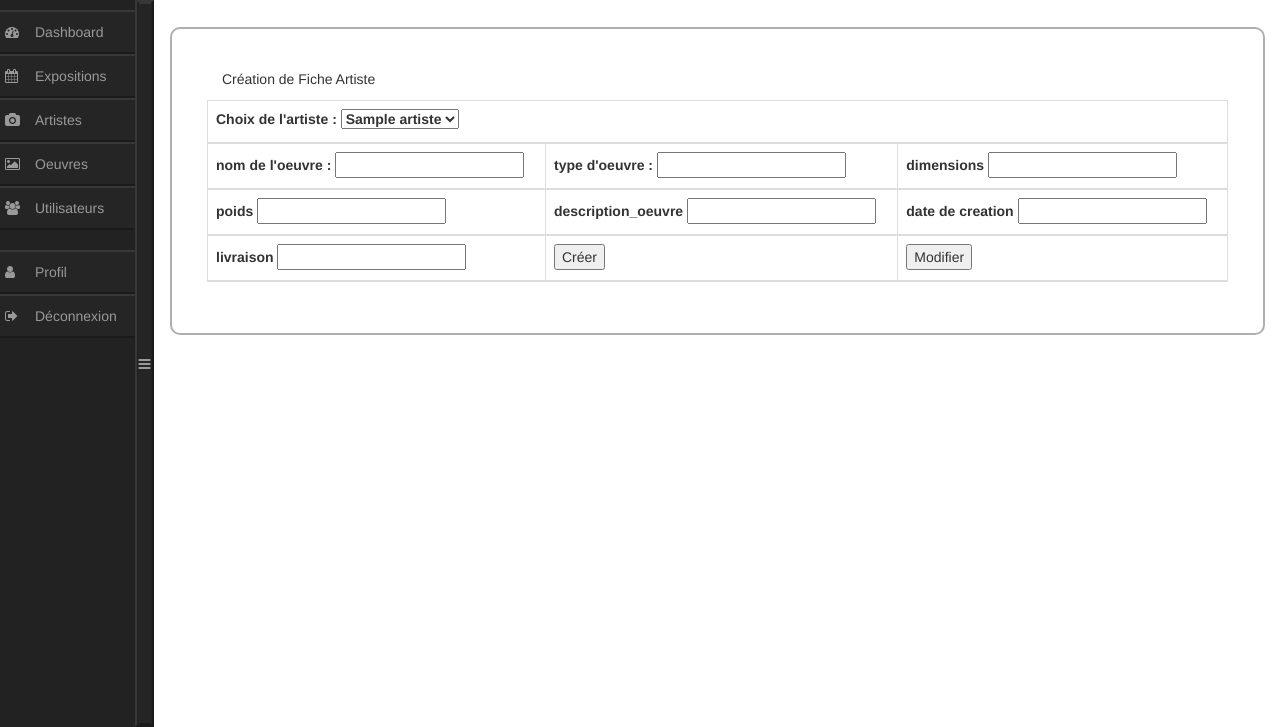
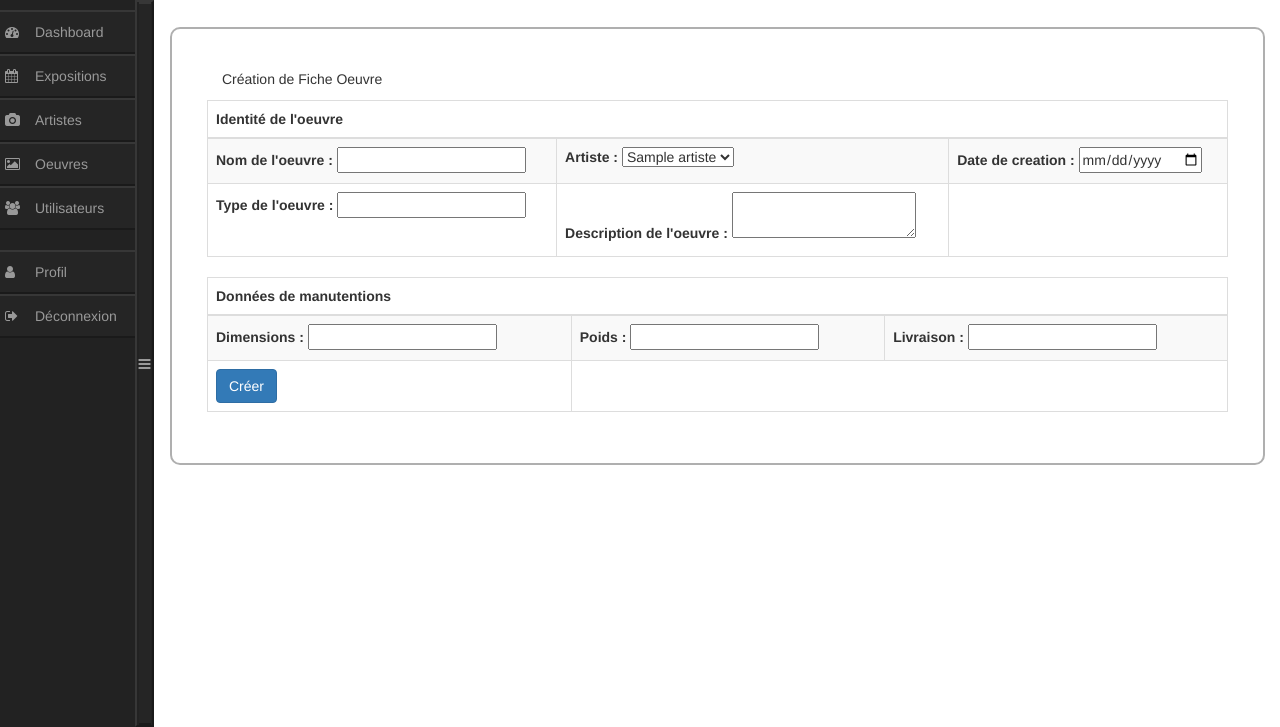
Before and after one commit to MisterPandaSTA/Art-Management, a PHP site: page /git/admin/oeuvre.php in a window 1280 px wide. Shown: the part 73-800 px from the top of the page. Run offline with PHP 8.4, Linux system fonts and the light colour scheme; the visitor is signed in with stand-in values (Sample User, id 1); tables that the repository leaves empty hold one stand-in row (values such as "Sample post").

Commit message:
avancé sur oeuvre

```diff
--- a/admin/includes/classes/class.artiste.php
+++ b/admin/includes/classes/class.artiste.php
@@ -244,10 +244,10 @@ class Artiste {
     function formArtiste($target) {
     ?>
     <form action="<?php echo $target; ?>" id="formCreateArtiste" method="post">
-        <div class="panel-heading">Création de Fiche Artiste</div>
+        <div class="panel-heading">Création de fiche artiste</div>
             <table class="table table-bordered table-striped table-hover">
                 <thead>
-                    <th colspan="3">Identité</th>
+                    <th colspan="3">Identité de l'artiste</th>
                 </thead>
                 <tr>
                     <td>
@@ -268,7 +268,7 @@ class Artiste {
             </table>
             <table class="table table-bordered table-striped table-hover">
                 <thead>
-                    <th colspan="3">Coordonnées</th>
+                    <th colspan="3">Coordonnées de l'artiste</th>
                 </thead>
                 <tr>
                     <td>
@@ -289,7 +289,7 @@ class Artiste {
             </table>
             <table class="table table-bordered table-striped table-hover">
                 <thead>
-                    <th colspan="3">Détails</th>
+                    <th colspan="3">Information diverses</th>
                 </thead>
                 <tr>
                     <td>
@@ -314,7 +314,7 @@ class Artiste {
 
 
         <div id="formModifArtiste" class="none_class">
-            <div class="panel-heading">Modifier Fiche Artiste de M. <span class="nom_artiste"></span></div>
+            <div class="panel-heading">Modifier fiche artiste de M. <span class="nom_artiste"></span></div>
             <table class="table table-bordered table-striped table-hover">
                 <thead>
                     <th colspan="3">Identité</th>
@@ -390,7 +390,7 @@ class Artiste {
 
         </div>
         <div id="formTradArtiste" class="none_class">
-            <div class="panel-heading">Modifier les traductions Fiche Artiste de M. <span class="nom_artiste"></span></div>
+            <div class="panel-heading">Modifier les traductions de la fiche Artiste de M. <span class="nom_artiste"></span></div>
             <table class="table table-bordered table-striped table-hover">
                 <thead>
                     <th colspan="2">Description :</th>
@@ -461,8 +461,8 @@ class Artiste {
     }
 
      /* formulaire pour les modifs et les actions */
-     function afficheArtisteModif () {
-         ?><tr class="afficheArtisteModif"  id="<?php echo "n".$this->getIdArtiste(); ?>">
+    function afficheArtisteModif () {
+        ?><tr class="afficheArtisteModif"  id="<?php echo "n".$this->getIdArtiste(); ?>">
             <td class="td_nom"><?php echo $this->getNom(); ?></td>
             <td class="td_prenom"><?php echo $this->getPrenom(); ?></td>
             <td class="td_pseudo"><?php echo $this->getPseudo(); ?></td>
--- a/admin/includes/classes/class.oeuvre.php
+++ b/admin/includes/classes/class.oeuvre.php
@@ -146,25 +146,25 @@ class Oeuvre {
     ?><form action="<?php echo $target; ?>" method="post">
     <input type="hidden" name="id_oeuvre" value="<?php echo $this->id_oeuvre; ?>">
 
-    <label for="nom">Nom de l'oeuvre</label>
+    <label for="nom">Nom de l'oeuvre :</label>
     <input type="text" name="nom" value="<?php echo $this->nom; ?>"><br>
 
-    <label for="type_oeuvre">Type de l'oeuvre</label>
+    <label for="type_oeuvre">Type de l'oeuvre :</label>
     <input type="text" name="type_oeuvre" value="<?= $this->type_oeuvre ?>"><br>
 
-    <label for="dimensions">Dimensions</label>
+    <label for="dimensions">Dimensions :</label>
     <input type="text" name="dimensions" value="<?= $this->dimensions ?>"><br>
 
-    <label for="poids">Poids</label>
+    <label for="poids">Poids :</label>
     <input type="text" name="poids" value="<?= $this->poids ?>"><br>
 
-    <label for="description_oeuvre">Description de l'oeuvre</label>
+    <label for="description_oeuvre">Description de l'oeuvre :</label>
     <input type="text" name="description_oeuvre" value="<?= $this->description_oeuvre ?>"><br>
 
-    <label for="date_creation">Date de création</label>
+    <label for="date_creation">Date de création :</label>
     <input type="text" name="date_creation" value="<?= $this->date_creation ?>"><br>
 
-    <label for="livraison">Livraison</label>
+    <label for="livraison">Livraison :</label>
     <input type="text" name="livraison" value="<?= $this->livraison ?>"><br>
 
     <input type="submit" value="<?php echo $submit==''?'Envoyer':$submit; ?>">
@@ -246,71 +246,142 @@ class Oeuvre {
 
     // formulaire de création d'utilisateur
 
-    function formCreate($target){ /*ceci est le formulaire de création de compte*/
+    function formOeuvre($target){ /*ceci est le formulaire de création de compte*/
         ?>
-        <form id="formCreate" action="../admin/creation_oeuvre.php" method="post">
-            <div class="panel-heading">Création de Fiche Artiste</div>
+        <form id="formCreateOeuvre" action="<?php echo $target; ?>" method="post">
+            <div class="panel-heading">Création de Fiche Oeuvre</div>
             <table class="table table-bordered table-striped table-hover">
                 <thead>
-
-                <th colspan="3"><label for="id_artiste">Choix de l'artiste :</label>
+                    <th colspan="3">Identité de l'oeuvre</th>
+                </thead>
+                <tr>
+                   <td>
+                        <label for"nom">Nom de l'oeuvre :</label>
+                        <input type="text" name="nom" />
+                    </td>
+                    <td>
+                        <label for="id_artiste">Artiste :</label>
                         <select name="id_artiste" id="id_artiste">
                             <?php
                             $req= sql("SELECT nom, id_artiste FROM artiste ");
 
                             foreach ($req as $donnee) {
                                 echo '<option value="'.$donnee['id_artiste'].'">'.$donnee['nom'].'</option>';
-            }?></select>
+                            }?>
 
-
-
-        <tr>
-           <td>
-                <label for"nom">nom de l'oeuvre :</label>
-                <input type="text" name="nom" />
+                        </select>
                     </td>
                     <td>
-                <label for"type_oeuvre">type d'oeuvre :</label>
-                <input type="text" name="type_oeuvre" />
-            </td>
-            <td>
-                <label for="dimensions">dimensions</label>
-                <input type="text" name="dimensions" />
+                        <label for="date_creation">Date de creation :</label>
+                        <input type="date" name="date_creation" />
                     </td>
                 </tr>
                 <tr>
                     <td>
-                <label for="poids">poids</label>
+                        <label for"type_oeuvre">Type de l'oeuvre :</label>
+                        <input type="text" name="type_oeuvre" />
+                    </td>
+                    <td>
+                        <label for="description_oeuvre">Description de l'oeuvre :</label>
+                        <textarea name="description_oeuvre"></textarea>
+                    </td>
+                </tr>
+            <table class="table table-bordered table-striped table-hover ">
+                <thead>
+                    <th colspan="3">Données de manutentions</th>
+                </thead>
+                <tr>
+                    <td>
+                        <label for="dimensions">Dimensions :</label>
+                        <input type="text" name="dimensions" />
+                    </td>
+                    <td>
+                        <label for="poids">Poids :</label>
                         <input type="text" name="poids" />
                     </td>
                     <td>
-                <label for="description_oeuvre">description_oeuvre</label>
-                <input type="text" name="description_oeuvre" />
+                        <label for="livraison">Livraison :</label>
+                        <input type="text" name="livraison" />
+                    </td>
+                </tr>
+                <tr>
+                    <td>
+                        <input id="create" class="btn btn-primary" type="submit" name="submit" value="Créer" />
+                    </td>
+                </tr>
+            </table>
+        </form>
+
+        <div id="formModifOeuvre" class="none_class">
+            <div class="panel-heading">Modifier de fiche de l'oeuvre <span class="nom_oeuvre"></span></div>
+            <table class="table table-bordered table-striped table-hover">
+                <thead>
+                    <th colspan="3">Identité de l'oeuvre</th>
+                </thead>
+                <tr>
+                   <td>
+                        <label for"nom">Nom de l'oeuvre :</label>
+                        <input type="text" name="nom" />
                     </td>
                     <td>
-                <label for="date_creation">date de creation</label>
+                        <label for="id_artiste">Artiste :</label>
+                        <select name="id_artiste" id="id_artiste">
+                            <?php
+                            $req= sql("SELECT nom, id_artiste FROM artiste ");
+
+                            foreach ($req as $donnee) {
+                                echo '<option value="'.$donnee['id_artiste'].'">'.$donnee['nom'].'</option>';
+                            }?>
+
+                        </select>
+                    </td>
+                    <td>
+                        <label for="date_creation">Date de creation :</label>
                         <input type="text" name="date_creation" />
                     </td>
                 </tr>
                 <tr>
                     <td>
-                <label for="livraison">livraison</label>
+                        <label for"type_oeuvre">Type de l'oeuvre :</label>
+                        <input type="text" name="type_oeuvre" />
+                    </td>
+                    <td>
+                        <label for="description_oeuvre">Description de l'oeuvre :</label>
+                        <textarea name="description_oeuvre"></textarea>
+                    </td>
+
+                </tr>
+            <table class="table table-bordered table-striped table-hover">
+                <thead>
+                    <th colspan="3">Données de manutentions</th>
+                </thead>
+                <tr>
+                    <td>
+                        <label for="dimensions">Dimensions :</label>
+                        <input type="text" name="dimensions" />
+                    </td>
+                    <td>
+                        <label for="poids">Poids :</label>
+                        <input type="text" name="poids" />
+                    </td>
+                    <td>
+                        <label for="livraison">Livraison :</label>
                         <input type="text" name="livraison" />
                     </td>
+                </tr>
+                <tr>
                     <td>
-                <input id="create" type="submit" name="submit" value="Créer" />
-            </td>
-            <td>
-                <form id="formCreate" action="../admin/modifier.php" method="post">
-                <input id="modifier" type="submit" name="submit" value="Modifier" />
-                </form>
+                        <a href="#" class="btn btn-warning btn_annuler_oeuvre">annuler</a>
+                        <a href="#" class="btn btn-success" name="submit" value="Modifier">Enregistrer</a>
                     </td>
                 </tr>
-         </th></thead>
-        </form><?php
+            </table>
+        </div>
+        <?php
     }
 
- /***** FONCTION SELECT  *****/
+ /*/***** FONCTION SELECT  *****/
+/*
     function select (){
     $res=sql("SELECT artiste.nom as nom_artiste, oeuvre.nom, type_oeuvre, oeuvre.id_artiste, id_oeuvre, dimensions, poids, description_oeuvre, date_creation, livraison  FROM oeuvre INNER JOIN artiste ON oeuvre.id_artiste=artiste.id_artiste  ");
         ?>
@@ -334,4 +405,26 @@ class Oeuvre {
 
             }
         }
+  }          */
+
+    function afficheOeuvreModif () {
+        ?><tr class="afficheOeuvreModif"  id="<?php echo "n".$this->getIdOeuvre(); ?>">
+            <td class="td_nom"><?php echo $this->getNom(); ?></td>
+            <td class="td_artiste"><?php echo $this->getNomArtiste(); ?></td>
+            <td class="td_livraison"><?php if($this->getlivraison() == 1) {echo "Oui";} else {echo "Non";} ?></td>
+            <td>
+                <input type="hidden" name="date_creation" value="<?php echo $this->getDateCreation(); ?>"/>
+                <textarea name="description" class="none_class"><?php echo $this->getDescription(); ?></textarea>
+                <input type="hidden" name="dimensions" value="<?php echo $this->getDimensions(); ?>"/>
+                <input type="hidden" name="poids" value="<?php echo $this->getPoids(); ?>"/>
+                <input type="hidden" name="type_oeuvre" value="<?php echo $this->getTypeOeuvre(); ?>"/>
+                <input class="action" type="hidden" name="action" value="" />
+                <button class="btn_affiche_modifier_oeuvre btn btn-success" name="modifier">Modifier</button>
+            </td>
+            <td>
+             <button class="btn_affiche_trad_oeuvre btn btn-info" name="traduction">Traduction</button>
+            </td>
+          </tr>
+    <?php
     }
+}
--- a/admin/oeuvre.php
+++ b/admin/oeuvre.php
@@ -15,11 +15,11 @@ if(isset($_SESSION['id'])) {
 
 			<?php
 				$oeuvre=new Oeuvre();
-				$oeuvre->formCreate('');
+				$oeuvre->formOeuvre('oeuvre.php');
 
 
 			?>
-			</div>
+				</div>
 
 
 
```
Also changed, not shown: admin/oeuvresoucis.php (+2 -7 lines). Lines whose indentation alone changed are shown as unchanged.
